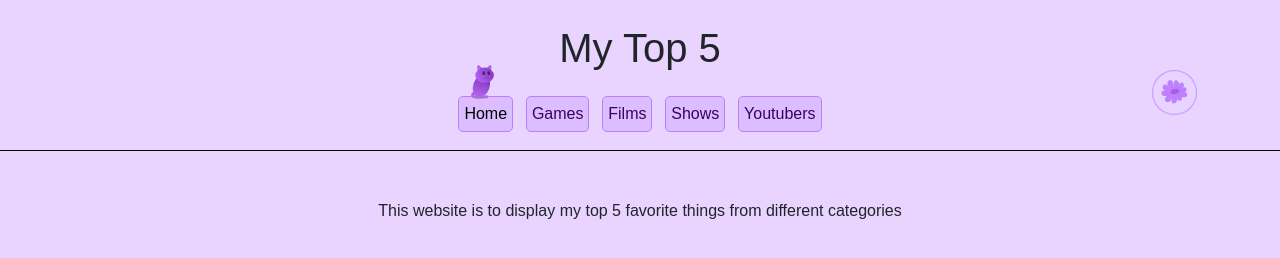
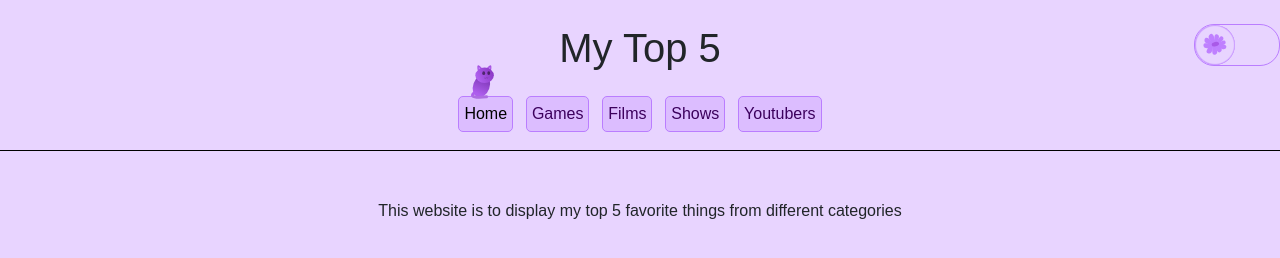
Before and after one commit to jessebabcock/jessebabcock.github.io, a website: page index.html in a window 1280 px wide. Drawn offline with nearby package versions, Linux system fonts and the light colour scheme.

Commit message:
did not know css right was a thing

```diff
--- a/index.html
+++ b/index.html
@@ -18,7 +18,7 @@
 </head>
 <body>
 <div class="header">
-    <button id="color_mode" class="center">
+    <button id="color_mode">
         <img src="images/flower_button.svg" id="flower" alt="Button with picture of a purple flower"/>
         <img src="images/wave_button.svg" id="wave" alt="Button with picture of a blue wave"/>
     </button>
@@ -33,6 +33,7 @@
         <a href="shows.html" id="shows" class="link">Shows</a>
         <a href="youtubers.html" id="youtubers" class="link">Youtubers</a>
     </nav>
+
 </div>
 <main>
     <p class="fadein mt-5">
--- a/scripts.js
+++ b/scripts.js
@@ -9,6 +9,7 @@ function catPositionCalc(){
     const navButton = document.getElementById(fileName);
 
     //center cat on buttons
+    console.log(navButton.offsetTop)
     catPic.style.left = (navButton.offsetLeft + navButton.offsetWidth / 2 - catPic.offsetWidth / 2).toString() + "px";
     catPic.style.top = (navButton.offsetTop - 40).toString() + "px";
     if (fileName === 'index'){
--- a/styles.css
+++ b/styles.css
@@ -35,12 +35,11 @@ h1{
 }
 
 #color_mode{
-    position: fixed;
-    top: 70px;
-    left: 90%;
-    border-radius: 50%;
+    right: 0;
+    position: absolute;
+    border-radius: 20px;
     background:none;
-    border:none;
+    border:1px solid var(--color-secondary);
     margin:0;
     padding:0;
     text-decoration: none;
@@ -48,9 +47,7 @@ h1{
 }
 
 #color_mode>*{
-    position: absolute;
-    height: 45px;
-    width: 45px;
+    width: 40px;
 }
 
 .nav-bar > a {
```
